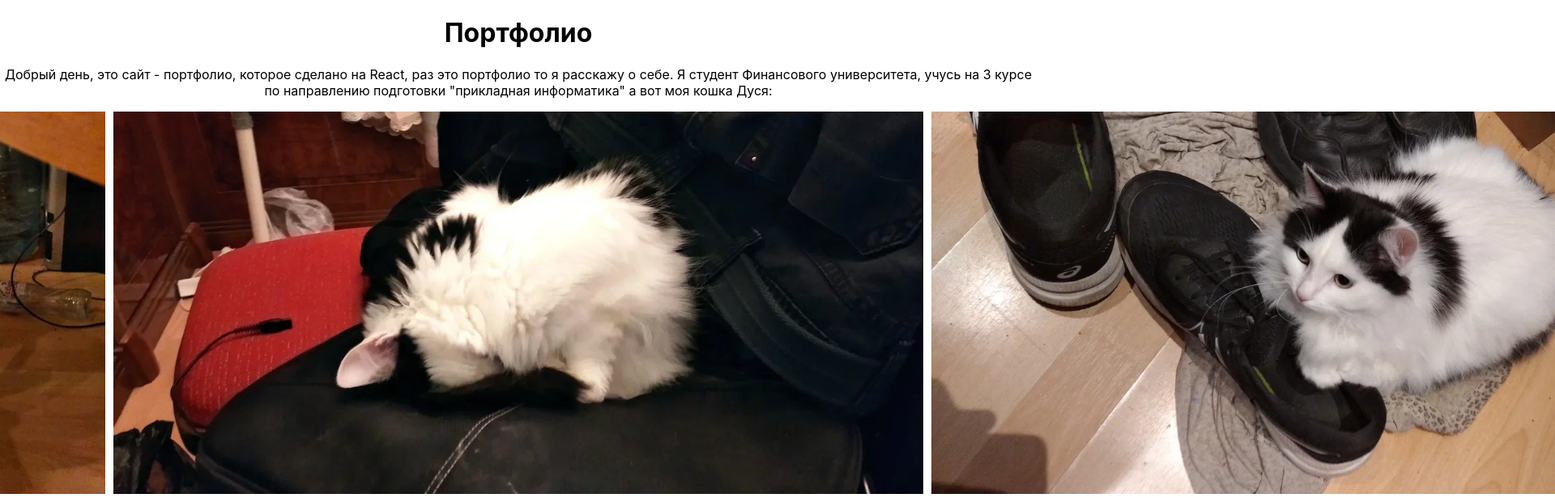
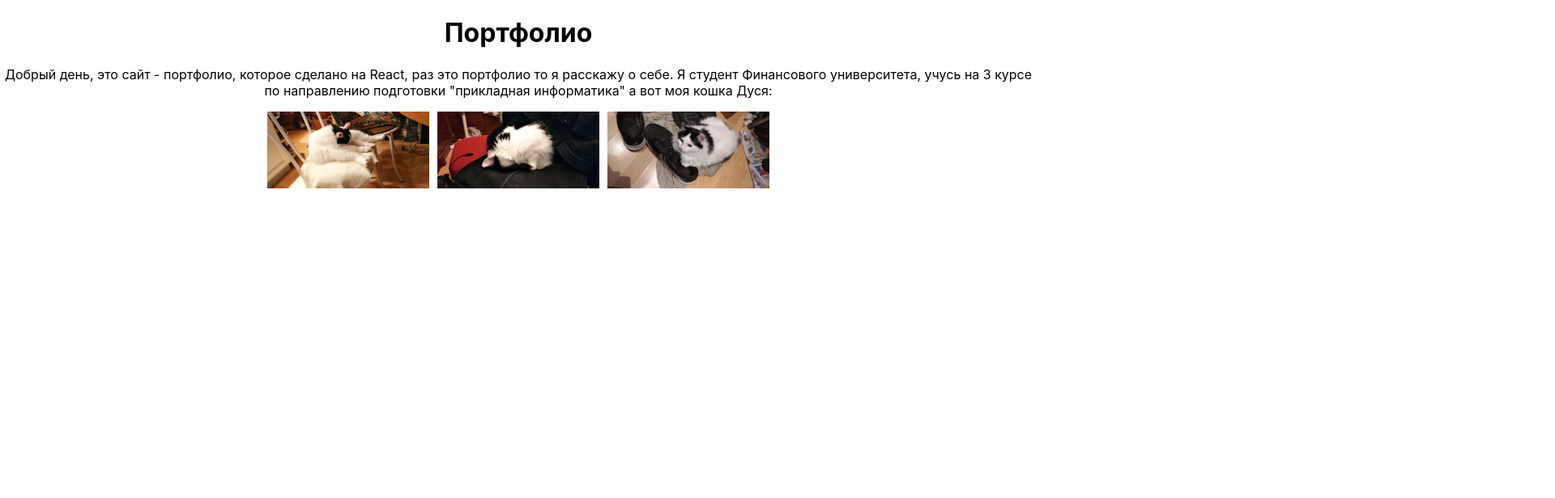
Before and after one commit to AIVIANO/portfolio-dubosheido, a React (Create React App) app: page / in a window 1280 px wide. Shown: the top 616 px of the page at 81% size, 1920 px wide, since content can reach past the window. Built offline with nearby package versions, Linux system fonts and the light colour scheme.

Commit message:
Update portfolio content

```diff
--- a/src/App.css
+++ b/src/App.css
@@ -9,6 +9,6 @@
 }
 
 .gallery img {
-  width: 1000px;
+  width: 200px;
   height: auto;
 }
--- a/src/App.js
+++ b/src/App.js
@@ -14,8 +14,7 @@ function App() {
           Я студент Финансового университета, учусь на 3 курсе по направлению подготовки
           "прикладная информатика"
 
-          а вот моя кошка Дуся:
-        </p>
+          а вот моя кошка Дуся:</p>
         <div className="gallery">
           <img src={cat1} alt="Cat 1" />
           <img src={cat2} alt="Cat 2" />
```
